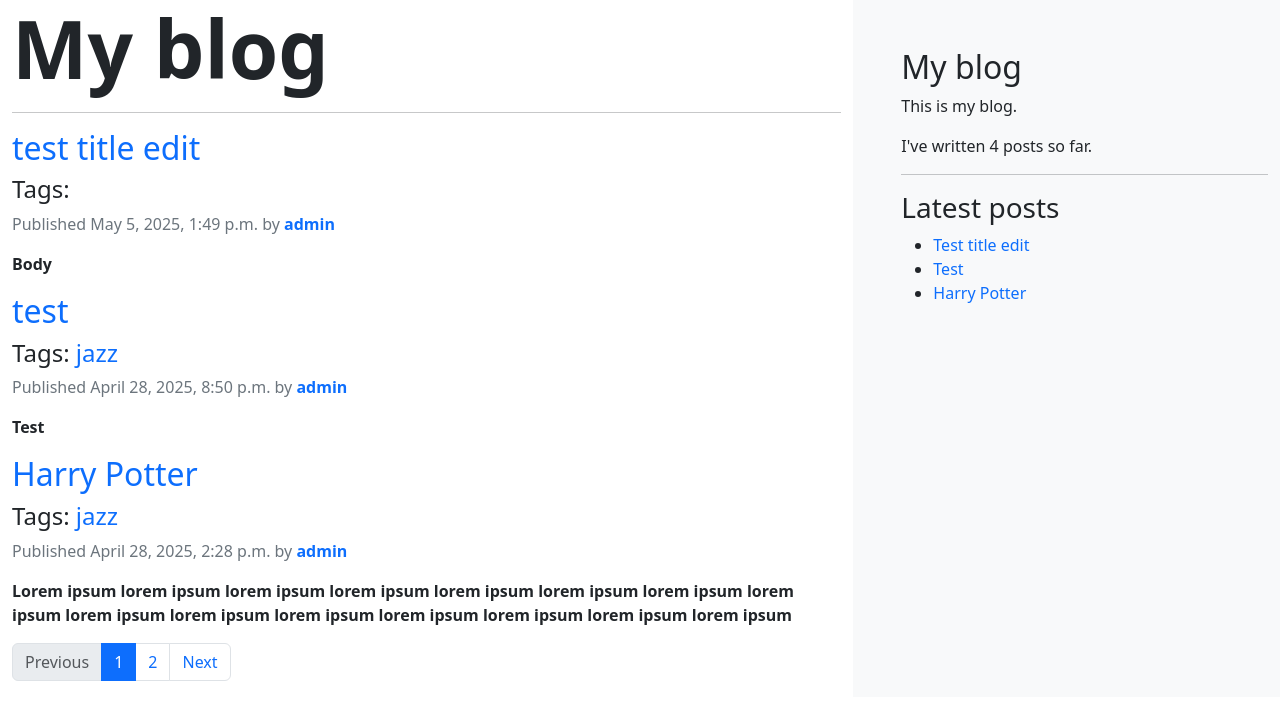
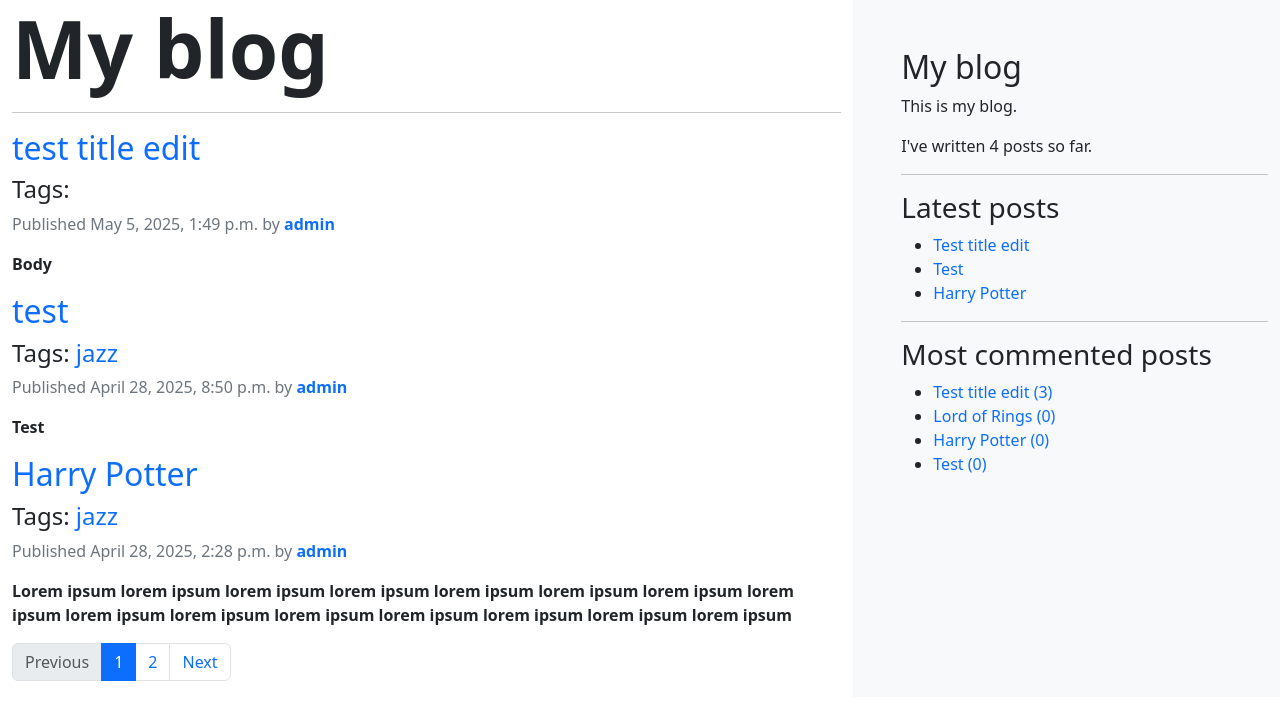
Before and after one commit to dmurawski/blog_render, a Django app: page /blog/ in a window 1280 px wide. Shown: the top 720 px of the page. Run offline with Django 5.2, Linux system fonts and the light colour scheme; data comes from the database, SQL or seed files in the repository; parts of the project's set-up code (start-up, migrations or seed data) failed here and were passed over.

Commit message:
template tag that returns a queryset

```diff
--- a/project_1/blog/templates/blog/_base.html
+++ b/project_1/blog/templates/blog/_base.html
@@ -27,6 +27,18 @@
                 <hr>
                 <h3>Latest posts</h3>
                 {% show_latest_posts 3%}
+                <hr>
+                <h3>Most commented posts</h3>
+                {% get_most_commented_posts as most_commented_posts %}
+                <ul>
+                    {% for post in most_commented_posts %}
+                    <li>
+                        <a class="text-decoration-none text-primary" href="{{ post.get_absolute_url }}">
+                            {{ post.title|capfirst }} ({{ post.total_comments }})
+                        </a>
+                    </li>
+                    {% endfor %}
+                </ul>
             </div>
         </div>
     </div>
--- a/project_1/blog/templatetags/blog_tags.py
+++ b/project_1/blog/templatetags/blog_tags.py
@@ -1,4 +1,5 @@
 from django import template
+from django.db.models import Count
 
 from ..models import Post
 
@@ -14,3 +15,12 @@ def total_posts():
 def show_latest_posts(count=5):
     latest_posts = Post.published.order_by("-publish")[:count]
     return {"latest_posts": latest_posts}
+
+
+@register.simple_tag
+def get_most_commented_posts(count=5):
+    most_commented_posts = Post.published.annotate(
+        total_comments=Count("comments")
+    ).order_by("-total_comments")[:count]
+
+    return most_commented_posts
```
